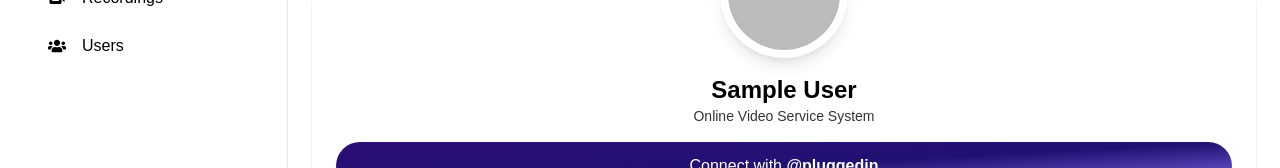
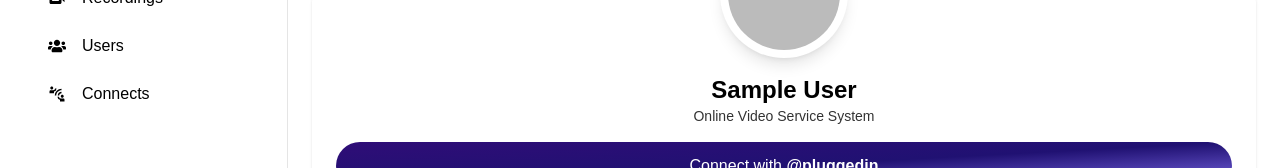
Before and after one commit to mdpahlovi/plugged-in, a Next.js app: page /dashboard in a window 1280 px wide. Shown: the part 250-418 px from the top of the page. Built offline with nearby package versions, Linux system fonts and the light colour scheme; no server answers; sample sign-in values are in the browser's storage.

Commit message:
Connection Route Added

```diff
--- a/components/Layout/Dashboard.jsx
+++ b/components/Layout/Dashboard.jsx
@@ -7,7 +7,7 @@ import { Button, ButtonOutline, IconButton } from "../Buttons";
 import ThemeToggle from "../ThemeToggle";
 import { useAuth } from "../../hooks/useAuth";
 import { ImSearch } from "react-icons/im";
-import { MdVideoCameraBack, MdMenuOpen } from "react-icons/md";
+import { MdVideoCameraBack, MdMenuOpen, MdOutlineConnectWithoutContact } from "react-icons/md";
 import { HiOutlineLogout } from "react-icons/hi";
 import { FaUserSecret, FaUsers } from "react-icons/fa";
 import { TiArrowBackOutline } from "react-icons/ti";
@@ -26,6 +26,11 @@ const navItems = [
         href: "/dashboard/users",
         name: "Users",
         icon: <FaUsers className="text-lg" />,
+    },
+    {
+        href: "/dashboard/connects",
+        name: "Connects",
+        icon: <MdOutlineConnectWithoutContact className="text-lg" />,
     },
 ];
 
--- /dev/null
+++ b/pages/dashboard/connects.js
@@ -0,0 +1,10 @@
+import Dashboard from "../../components/Layout/Dashboard";
+import { useAuth } from "../../hooks/useAuth";
+
+const Connects = () => {
+    const { authUser } = useAuth();
+
+    return <Dashboard title={`Connect of ${authUser?.displayName}`}>This is connects table</Dashboard>;
+};
+
+export default Connects;
```
